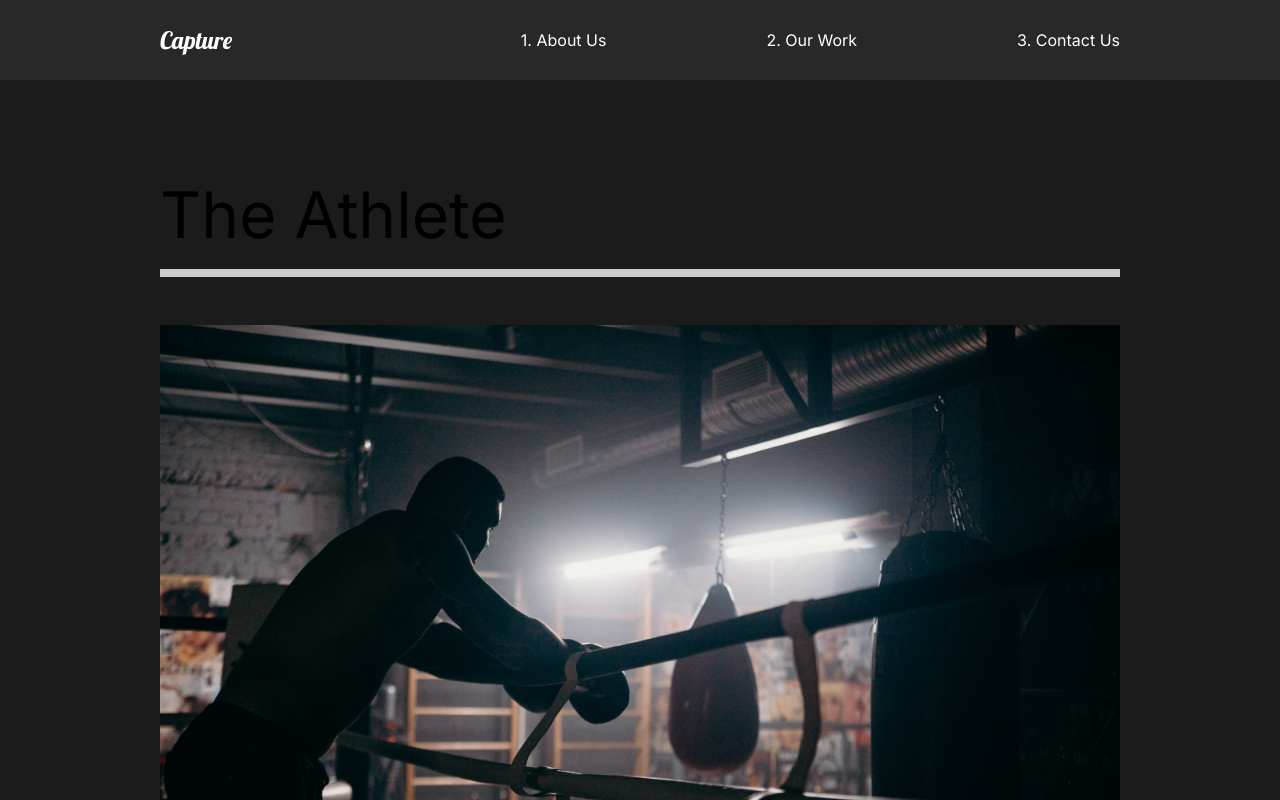
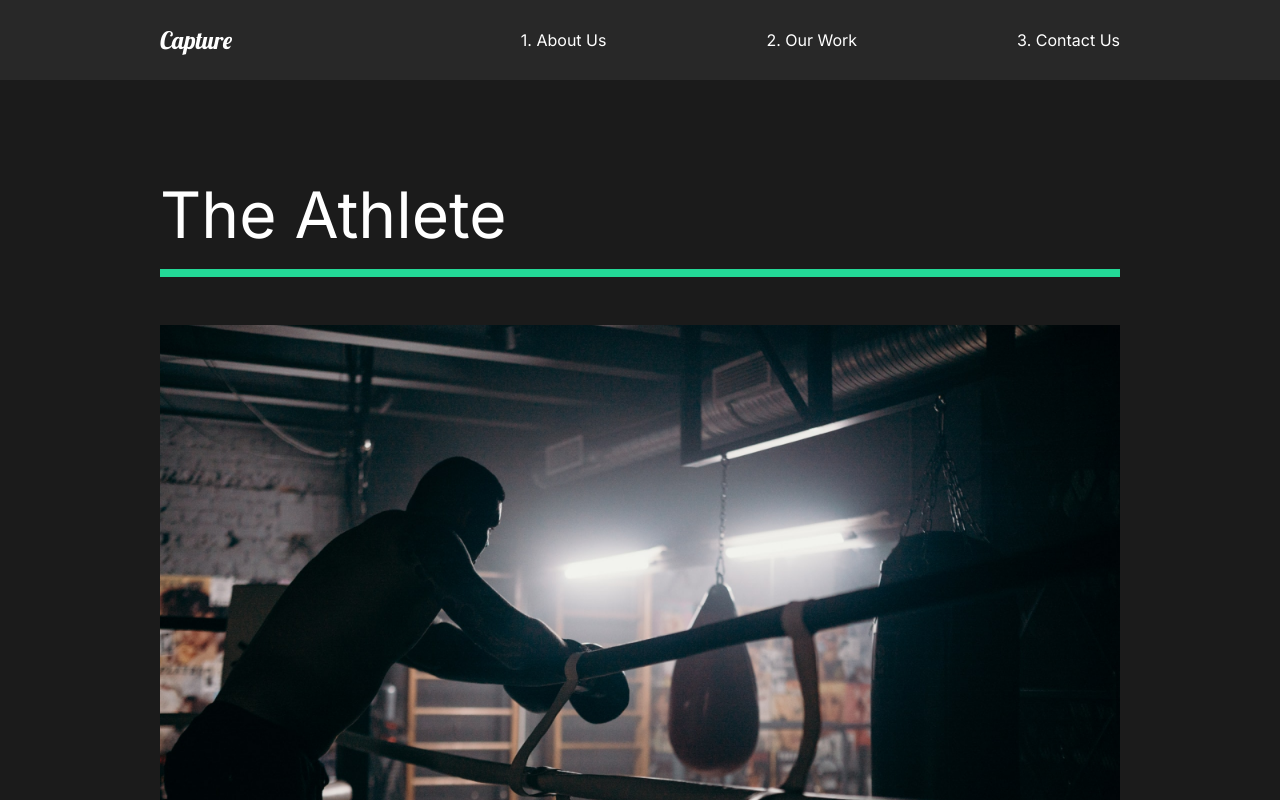
Before and after one commit to su-yash-7/Capture, a React (Create React App) app: page /work in a window 1280 px wide. Shown: the top 800 px of the page. Built offline with nearby package versions, Linux system fonts and the light colour scheme.

Commit message:
Our Work Animation

```diff
--- a/src/animation.js
+++ b/src/animation.js
@@ -7,7 +7,7 @@
         opacity:1,
         y:0,
         transition:{
-            duration:1,
+            duration:0.5,
             when: "beforeChildren",
             staggerChildren:0.25,
         },
@@ -53,3 +53,40 @@
 
     },
 };
+export const lineAnim ={
+    hidden:{
+        width:'0%',
+
+    },
+    show:{
+        width:'100%',
+        transition: {duration: 0.75, ease: "easeOut"},
+
+    },
+};
+export const slider ={
+    hidden:{
+        x:'-130%',
+        skew:'45deg',
+    },
+    show:{
+        x:'100%',
+        skew:'0deg',
+        transition: {type: 'tween',duration: 1, ease: "easeOut"},
+
+    },
+};
+export const sliderContainer ={
+    hidden:{
+        opacity: 1,
+    },
+    show:{
+        opacity: 1,
+        transition: {
+            staggerChildren: 0.15,
+            ease: 'easeOut',
+            duration: 1,
+          }
+
+    },
+};
--- a/src/pages/OurWork.js
+++ b/src/pages/OurWork.js
@@ -5,16 +5,25 @@
 import goodtimes from '../img/goodtimes-small.png';
 import {Link} from 'react-router-dom';
 import {motion} from 'framer-motion';
-import {pageAnimation} from '../animation';
+import {pageAnimation,fade,photoAnim,lineAnim,slider,sliderContainer} from '../animation';
+
 const OurWork = () =>{
     return(
         <Work variants={pageAnimation} initial='hidden' animate='show' exit='exit'  >
+        <motion.div variants={sliderContainer}>
+            <Frame1 variants={slider}></Frame1>
+            <Frame2 variants={slider}></Frame2>
+            <Frame3 variants={slider}></Frame3>
+            <Frame4 variants={slider}></Frame4>
+            </motion.div>
             <Movie>
-                 <h2>The Athlete</h2>
-                 <div className="line"></div>
+                 <motion.h2 variants={fade}>The Athlete</motion.h2>
+                 <motion.div variants={lineAnim} className="line"></motion.div>
                  <Link to="/work/the-athlete">
-                    <img src={athelete} alt="athelete" />
-                 </Link>
+                 <Hide>
+                    <motion.img variants={photoAnim} src={athelete} alt="athelete" />
+                </Hide>
+                </Link>
             </Movie>
             <Movie>
                 <h2>The Racer</h2>
@@ -39,13 +48,14 @@
     padding: 5rem 10rem;
     h2{
         padding: 1rem 0rem;
+        color: white;
     }
 `;
 const Movie = styled.div`
     padding-bottom: 10rem;
     .line{
         height: 0.5rem;
-        background: #cccccc;
+        background: #23d997;
         margin-bottom: 3rem;
     }
     img{
@@ -54,4 +64,25 @@
         object-fit: cover;
     }
 `;
+const Hide = styled.div`
+    overflow: hidden;
+`;
+const Frame1 = styled(motion.div)`
+    position: fixed;
+    left: 0;
+    top: 10%;
+    width: 100%;
+    height: 100vh;
+    background: #fffebf;
+    z-index: 2;
+`;
+const Frame2 = styled(Frame1)`
+    background: #ff8efe;
+`;
+const Frame3 = styled(Frame1)`
+    background: #8ed2ff;
+`;
+const Frame4 = styled(Frame1)`
+    background: #8effa0;
+`;
 export default OurWork;
```
Also changed, not shown: src/components/AboutSection.js (+1 -1 lines).
